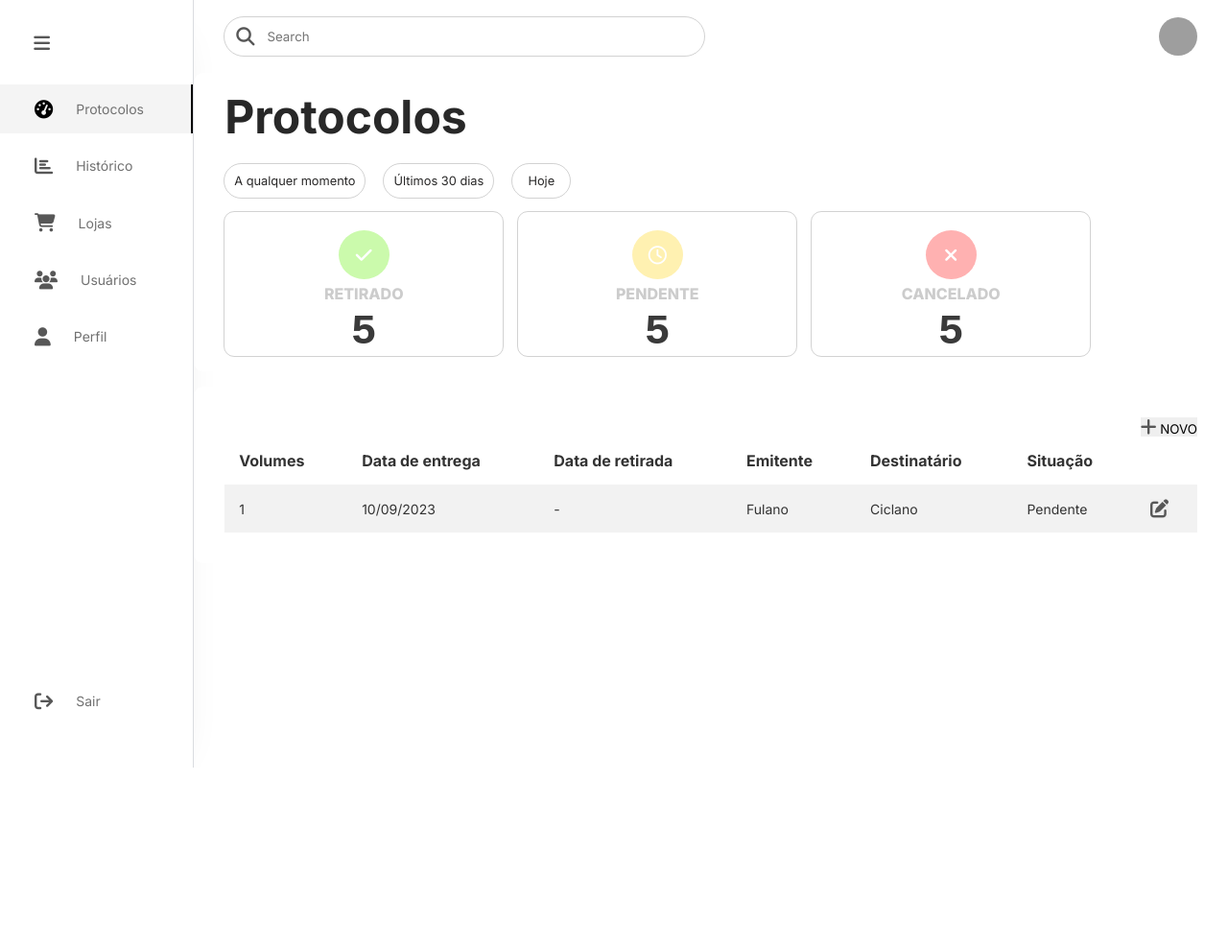
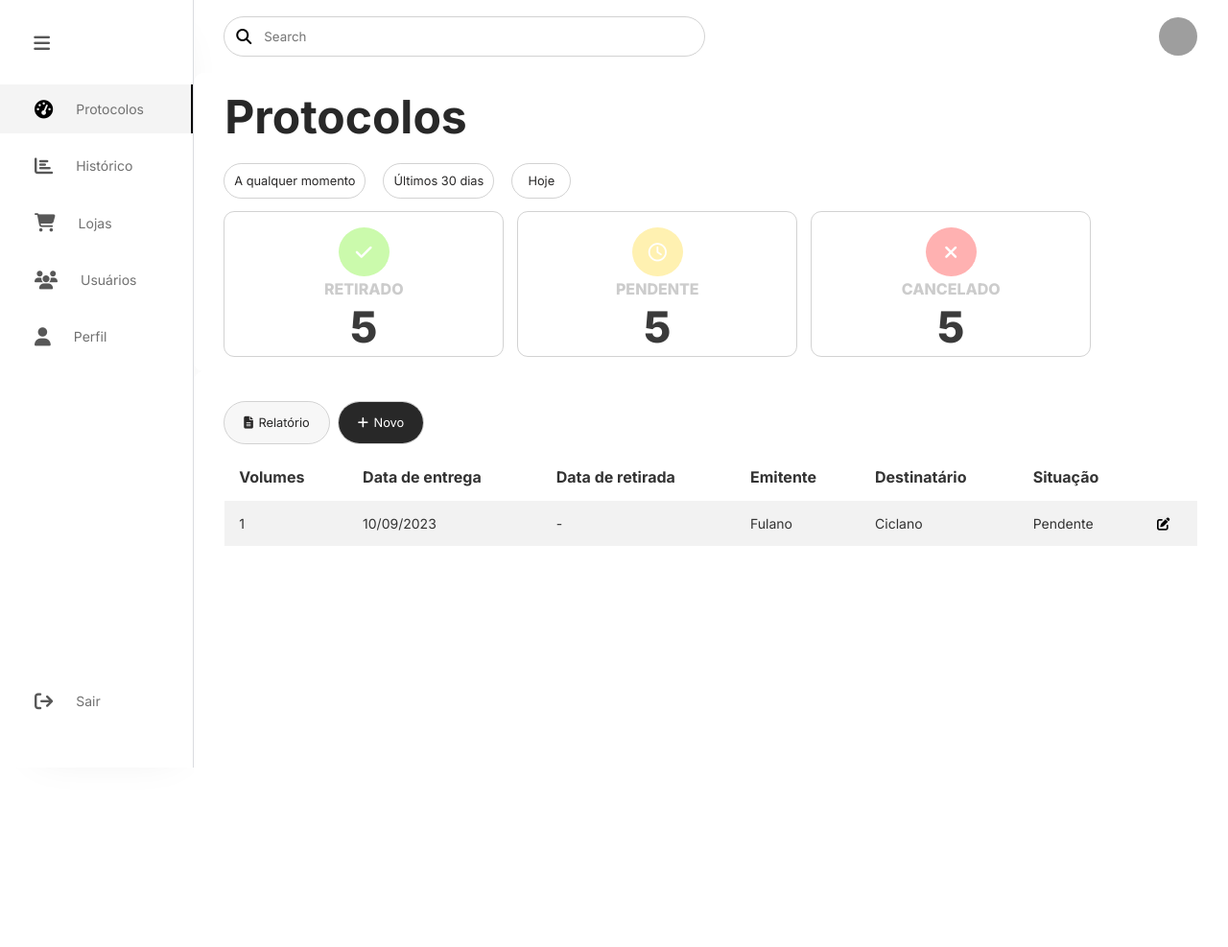
Before and after one commit to estermmorales/centro-de-distribuicao, a Django app: template protocolo/templates/protocolo.html in a window 1280 px wide. Shown: the whole page at 96% size. Before the commit the page ends 800 px from the top, so only its background shows below. Run offline with Django 3.2, Linux system fonts and the light colour scheme; the template is opened without the code that fills it, so the values that code supplies are empty; grey boxes are pictures that could not be loaded.

Commit message:
alterações css

```diff
--- a/protocolo/static/css/style.css
+++ b/protocolo/static/css/style.css
@@ -17,7 +17,7 @@ body {
   display: flex;
   background-color: var(--main-bg-color);
 }
-i {
+.sidebar i {
   color: var(--main-icon-color);
   font-size: 1.2rem;
 }
@@ -158,19 +158,29 @@ i {
 .situation--card {
   background: var(--main-bg-color);
   border-radius: 10px;
-  padding: 1.2rem;
+  padding: 1rem;
   width: 290px;
   height: 150px;
   display: flex;
   place-items: center;
   flex-direction: column;
-  gap: 5px;
+  gap: 3px;
   /* box-shadow: 10px 10px 76px -38px rgba(168, 168, 168, 1); */
   outline: 1px solid #71717150;
   transition: all 0.5s ease-in-out;
+  cursor: pointer;
 }
 .situation--card:hover {
   transform: translateY(-5px);
+}
+.situation--card i {
+  color: #fff;
+  padding: 1rem;
+  height: 60px;
+  width: 53px;
+  text-align: center;
+  border-radius: 50%;
+  font-size: 1.2rem;
 }
 .period {
   display: flex;
@@ -189,15 +199,7 @@ i {
   width: 60px;
   text-align: center;
 }
-.situation--card i {
-  color: #fff;
-  padding: 1rem;
-  height: 60px;
-  width: 53px;
-  text-align: center;
-  border-radius: 50%;
-  font-size: 1.2rem;
-}
+
 .positive {
   background: rgb(203, 250, 172);
 }
@@ -212,36 +214,49 @@ i {
   color: #ccc;
 }
 .situation--card p + p {
-  font-family: "Courier New", Courier, monospace;
   font-size: 2.8rem;
   color: #3a3a3a;
 }
 /* tabular section */
 .tabular--wrapper {
   background: var(--main-bg-color);
-  margin-top: 1rem;
   border-radius: 10px;
   padding: 2rem;
+  height: 600px;
 }
 .btn-container {
   display: flex;
-  justify-content: flex-end;
+  justify-content: flex-start;
+  gap: 10px;
+  margin-bottom: 10px;
 }
-.new-element-btn button {
-  background-color: #282828;
-  border: 1px solid transparent;
-  border-radius: 0.75rem;
-  box-sizing: border-box;
-  color: #ffffff;
-  font-size: 1.125rem;
-  font-weight: 600;
-  line-height: 1.5rem;
-  padding: 0.75rem 1.2rem;
-  text-align: center;
+.report-btn {
+  font-size: 0.8rem;
+  padding: 14px 20px;
+  outline: 1px solid #71717150;
+  border-radius: 24px;
+  color: #292828;
   cursor: pointer;
+  background: #f7f7f7;
 }
-.new-element-btn button:hover {
-  background-color: #374151;
+.report-btn:hover {
+  color: #ccc;
+}
+.new-element-btn {
+  font-size: 0.8rem;
+  padding: 14px 20px;
+  outline: 1px solid #71717150;
+  border-radius: 24px;
+  color: white;
+  cursor: pointer;
+  background: #282828;
+}
+.new-element-btn:hover {
+  background-color: #71717150;
+}
+.report-btn i,
+.new-element-btn i {
+  margin-right: 2px;
 }
 .table--container {
   width: 100%;
--- a/protocolo/templates/protocolo.html
+++ b/protocolo/templates/protocolo.html
@@ -52,7 +52,8 @@
         <!-- Table start -->
         <div class=" tabular--wrapper">
             <div class="btn-container">
-                <button class="new-element-btn"><i class="fa-solid fa-plus"></i> NOVO</button>
+                <button class="report-btn"><i class="fa-solid fa-file-lines"></i> Relatório</button>
+                <button class="new-element-btn"><i class="fa-solid fa-plus"></i> Novo</button>
             </div>
             <div class="table--container">
                 <table>
```
